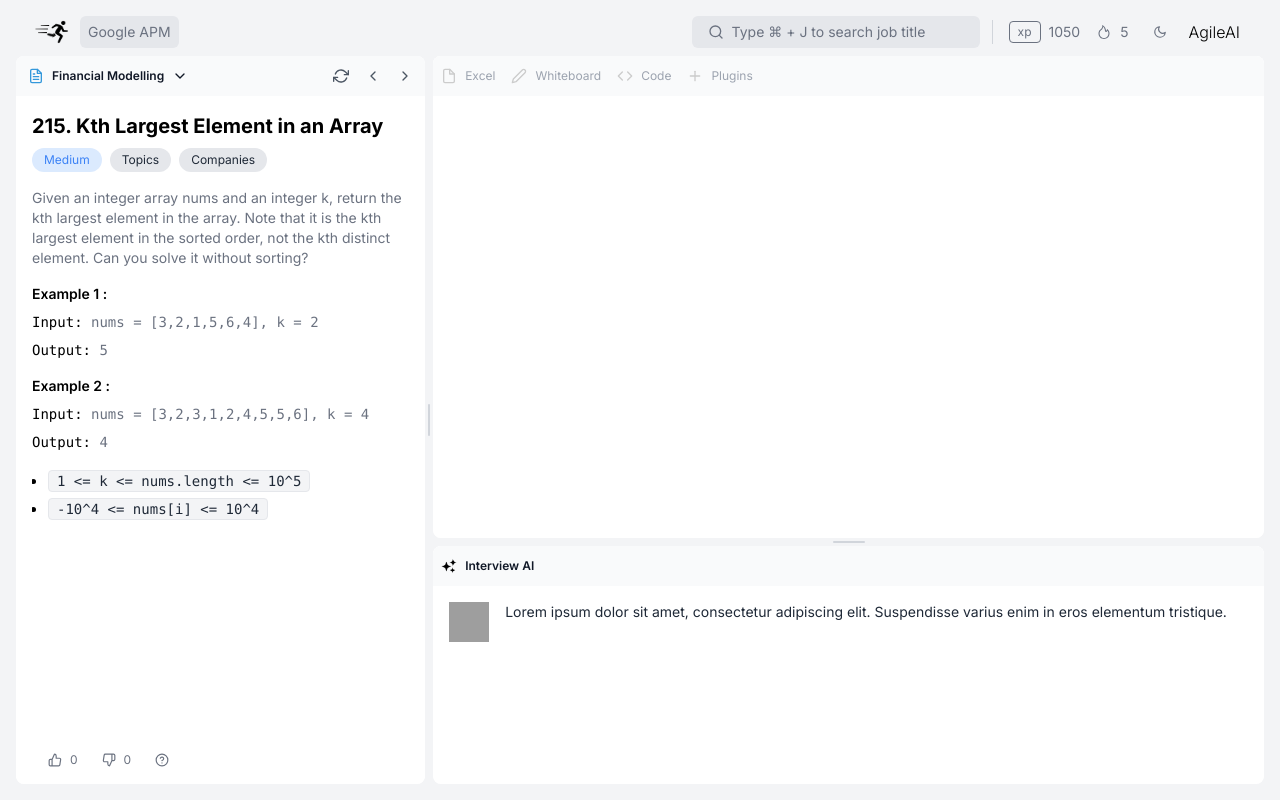
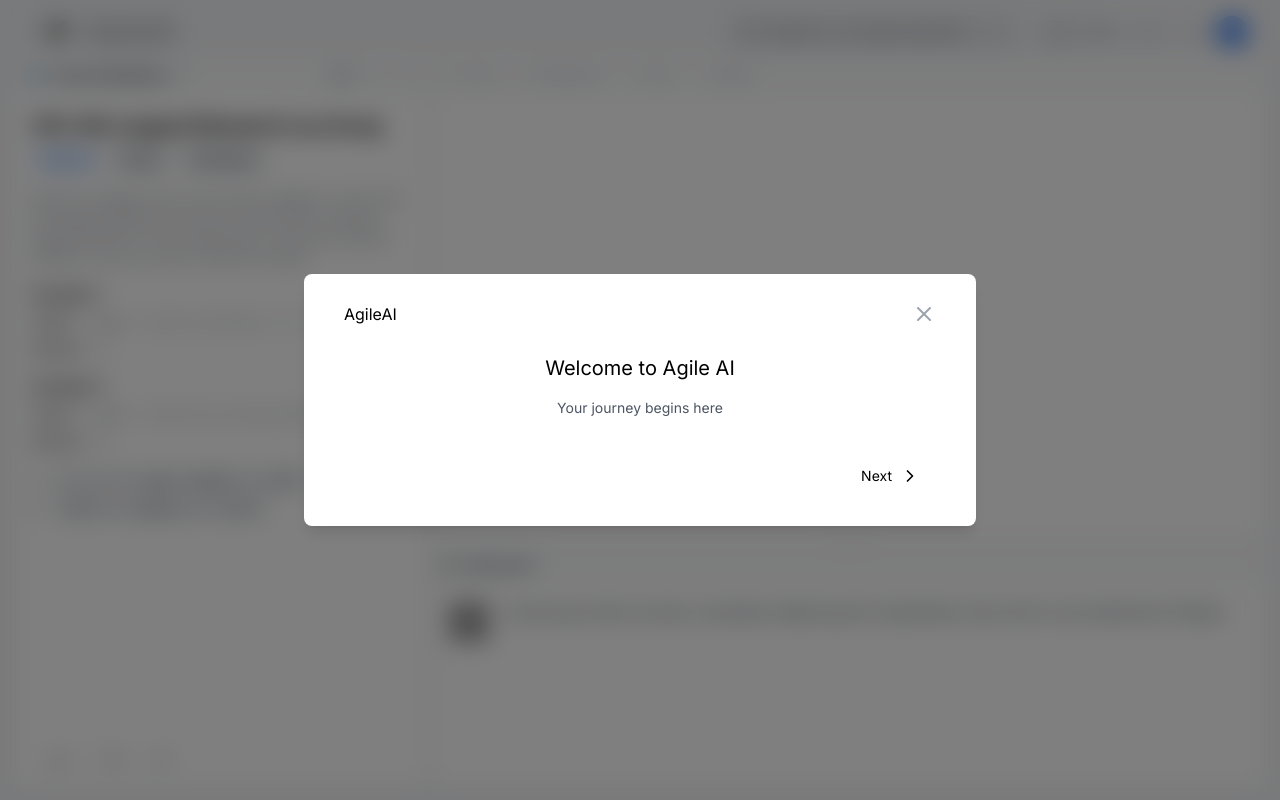
Before and after one commit to BryceNeil/MVPAgileAI.FrontEnd, a Next.js app in the folder mvpagileai_frontend/: page / in a window 1280 px wide. Built offline with nearby package versions, Linux system fonts and the light colour scheme; grey boxes are pictures that could not be loaded; what hyperformula would draw is missing.

Commit message:
progress

```diff
--- a/mvpagileai_frontend/src/app/components/Navbar.tsx
+++ b/mvpagileai_frontend/src/app/components/Navbar.tsx
@@ -2,6 +2,7 @@
 import React, { useState } from 'react';
 import NavActions from './metrics/NavActions';
 import SearchInput from './SearchInput';
+import UserProfileDropdown from './profile/UserProfileDropdown';
 
 const Navbar: React.FC = () => {
     const [sessionName, setSessionName] = useState('');
@@ -32,7 +33,8 @@
                 {/* <a href="#" className="mx-2 hover:underline text-black">Home</a> */}
                 {/* <a href="#" className="mx-2 hover:underline text-black">About</a>
                 <a href="#" className="mx-2 hover:underline text-black">Contact</a> */}
-                <div className="mx-2 font-light text-black">AgileAI</div>
+                {/* <div className="mx-2 font-light text-black">AgileAI</div> */}
+                <UserProfileDropdown />
 
             </div>
         </div>
--- /dev/null
+++ b/mvpagileai_frontend/src/app/components/onboarding/Onboarding.tsx
@@ -0,0 +1,84 @@
+// src/app/components/onboarding/Onboarding.tsx
+
+"use client";
+
+import React, { useState } from 'react';
+import { ChevronRight, ChevronLeft, X } from 'react-feather';
+
+const Onboarding: React.FC<{ closeOnboarding: () => void }> = ({ closeOnboarding }) => {
+  const [currentSlide, setCurrentSlide] = useState(0);
+  const totalSlides = 7; // Number of slides
+
+  const SlideContent = ({ title, subtitle, SvgImage }) => (
+    <div className="flex flex-col items-center p-4 justify-between h-full">
+      {/* Header with gray background */}
+      <div className="w-full px-6 py-3 flex items-center justify-between">
+        {/* <img src="/AgileAILogo4.svg" alt="Agile AI Logo" className="w-8 h-8" /> Logo */}
+        <div className="text-black">AgileAI</div>
+        <button onClick={closeOnboarding} className="text-gray-400 hover:text-gray-600">
+          <X size={24} /> {/* Close button */}
+        </button>
+      </div>
+      {/* SVG Image */}
+      {SvgImage && <SvgImage className="w-full max-w-xs h-auto" />} {/* SVG image component */}
+      {/* Main content */}
+      <div className="px-6 py-4 flex-grow text-center">
+        <h2 className="text-xl text-black mb-4">{title}</h2>
+        <p className="text-sm text-gray-600 mb-6">{subtitle}</p>
+      </div>
+      {/* Navigation dots */}
+      {/* <div className="flex justify-center space-x-2 mb-4">
+        {Array.from({ length: totalSlides }).map((_, index) => (
+          <span
+            key={index}
+            className={`inline-block h-2 w-2 rounded-full ${index === currentSlide ? 'bg-black' : 'bg-gray-300'}`}
+          />
+        ))}
+      </div> */}
+      {/* Navigation buttons */}
+      <div className="flex justify-between items-center w-full px-6 pb-4">
+        {currentSlide > 0 ? (
+          <button onClick={() => setCurrentSlide(currentSlide - 1)} className="flex items-center text-gray-400 text-sm text-gray-700">
+            <ChevronLeft size={20} className="mr-2" />Back
+          </button>
+        ) : (
+          <div /> // Empty div to maintain alignment
+        )}
+        <button
+          onClick={currentSlide < totalSlides - 1 ? () => setCurrentSlide(currentSlide + 1) : closeOnboarding}
+          className="flex items-center text-black text-sm py-2 px-4 rounded"
+        >
+          {currentSlide === totalSlides - 1 ? 'Finish' : <><span>Next</span> <ChevronRight size={20} className="ml-2" /></>}
+        </button>
+      </div>
+    </div>
+  );
+
+
+
+  const renderSlideContent = () => {
+    // Assuming you have a data structure for your slides
+    const slides = [
+      { title: "Welcome to Agile AI", subtitle: "Your journey begins here" },
+      { title: "Converse with AI-interviewer", subtitle: "Hone your interview skills with AI" },
+      // ... more slide data
+    ];
+
+    if (currentSlide < slides.length) {
+      const { title, subtitle } = slides[currentSlide];
+      return <SlideContent title={title} subtitle={subtitle} />;
+    }
+    // You can place a default content or even a 404 slide here
+    return <SlideContent title="Unknown Slide" subtitle="This slide is not configured" />;
+  };
+
+  return (
+    <div className="fixed inset-0 bg-black bg-opacity-50 backdrop-blur-md flex justify-center items-center z-50">
+      <div className="bg-white rounded-lg shadow-lg relative w-full max-w-2xl"> {/* Adjusted for a wider modal */}
+        {renderSlideContent()}
+      </div>
+    </div>
+  );
+};
+
+export default Onboarding;
--- /dev/null
+++ b/mvpagileai_frontend/src/app/components/profile/UserProfileDropdown.tsx
@@ -0,0 +1,61 @@
+// components/UserProfileDropdown.jsx
+import { useState, useRef } from 'react';
+import { useOutsideAlerter } from '@/app/hooks/useOutsideAlerter';
+import { User, Settings, PlusCircle, ArrowUpCircle, LogOut } from 'react-feather'; // Corrected icon imports
+
+const UserProfileDropdown = () => {
+    const [isDropdownVisible, setDropdownVisible] = useState(false);
+    const wrapperRef = useRef(null);
+    useOutsideAlerter(wrapperRef, () => setDropdownVisible(false));
+
+    const iconSize = 16; // Smaller icon size as requested
+
+
+    const userName = "Bryce Neil"; // This would come from props or user context in a real app
+    const userInitial = userName.charAt(0); // Get the first letter of the user's name
+
+    return (
+        <div ref={wrapperRef} className="relative">
+            {/* Profile Initial Button */}
+            <div
+                onClick={() => setDropdownVisible(!isDropdownVisible)}
+                className="flex items-center justify-center cursor-pointer bg-blue-500 text-white rounded-full h-8 w-8"
+            >
+                <span className="font-bold text-gray-50 uppercase">{userInitial}</span>
+            </div>
+
+            {/* Dropdown Menu */}
+            {isDropdownVisible && (
+                <div className="absolute right-0 mt-2 py-2 px-2 min-w-max bg-white rounded-md shadow-xl z-20">
+                    {/* User Info */}
+                    <div className="block pl-2 pr-4 py-2 text-sm text-gray-700">
+                        <div className="flex items-center">
+                            <div className="bg-blue-500 rounded-full h-8 w-8 flex items-center justify-center">
+                                <span className="font-bold text-lg text-gray-50 uppercase">{userInitial}</span>
+                            </div>
+                            <div className="ml-3">
+                                <span className="font-semibold block">{userName}</span>
+                                <span className="text-gray-400 text-xs block">bryceneil123@gmail.com</span>
+                            </div>
+                        </div>
+                    </div>
+                    {/* Menu Items */}
+                    <a href="#" className="flex items-center px-4 py-2 text-sm text-gray-700 hover:bg-gray-100">
+                        <Settings size={iconSize} className="mr-2" /> Settings
+                    </a>
+                    <a href="#" className="flex items-center px-4 py-2 text-sm text-gray-700 hover:bg-gray-100">
+                        <PlusCircle size={iconSize} className="mr-2" /> Apps & Integrations
+                    </a>
+                    <a href="#" className="flex items-center px-4 py-2 text-sm text-gray-700 hover:bg-gray-100">
+                        <ArrowUpCircle size={iconSize} className="mr-2" /> Upgrade
+                    </a>
+                    <a href="#" className="flex items-center px-4 py-2 text-sm text-gray-700 hover:bg-gray-100">
+                        <LogOut size={iconSize} className="mr-2" /> Log out
+                    </a>
+                </div>
+            )}
+        </div>
+    );
+};
+
+export default UserProfileDropdown;
--- /dev/null
+++ b/mvpagileai_frontend/src/app/hooks/useOutsideAlerter.tsx
@@ -0,0 +1,18 @@
+// hooks/useOutsideAlerter.js
+
+import { useEffect } from 'react';
+
+export function useOutsideAlerter(ref, onOutsideClick) {
+    useEffect(() => {
+        function handleClickOutside(event) {
+            if (ref.current && !ref.current.contains(event.target)) {
+                onOutsideClick();
+            }
+        }
+
+        document.addEventListener('mousedown', handleClickOutside);
+        return () => {
+            document.removeEventListener('mousedown', handleClickOutside);
+        };
+    }, [ref, onOutsideClick]);
+}
--- a/mvpagileai_frontend/src/app/page.tsx
+++ b/mvpagileai_frontend/src/app/page.tsx
@@ -1,13 +1,20 @@
-import React from 'react';
+"use client"
+import React, { useState } from 'react';
 import Body from './components/Body';
 import Navbar from './components/Navbar';
+import Onboarding from './components/onboarding/Onboarding';
 
 const Home: React.FC = () => {
-    return (
+  const [showOnboarding, setShowOnboarding] = useState(true);
+
+  const closeOnboarding = () => setShowOnboarding(false);
+
+  return (
       <div className="flex flex-col min-h-screen bg-gray-100 p-4">
         {/* <h1 className="text-center text-4xl mb-8">Page Header</h1> */}
         <Navbar />
         <Body />
+        {showOnboarding && <Onboarding closeOnboarding={closeOnboarding} />}
       </div>
     );
 };
```
